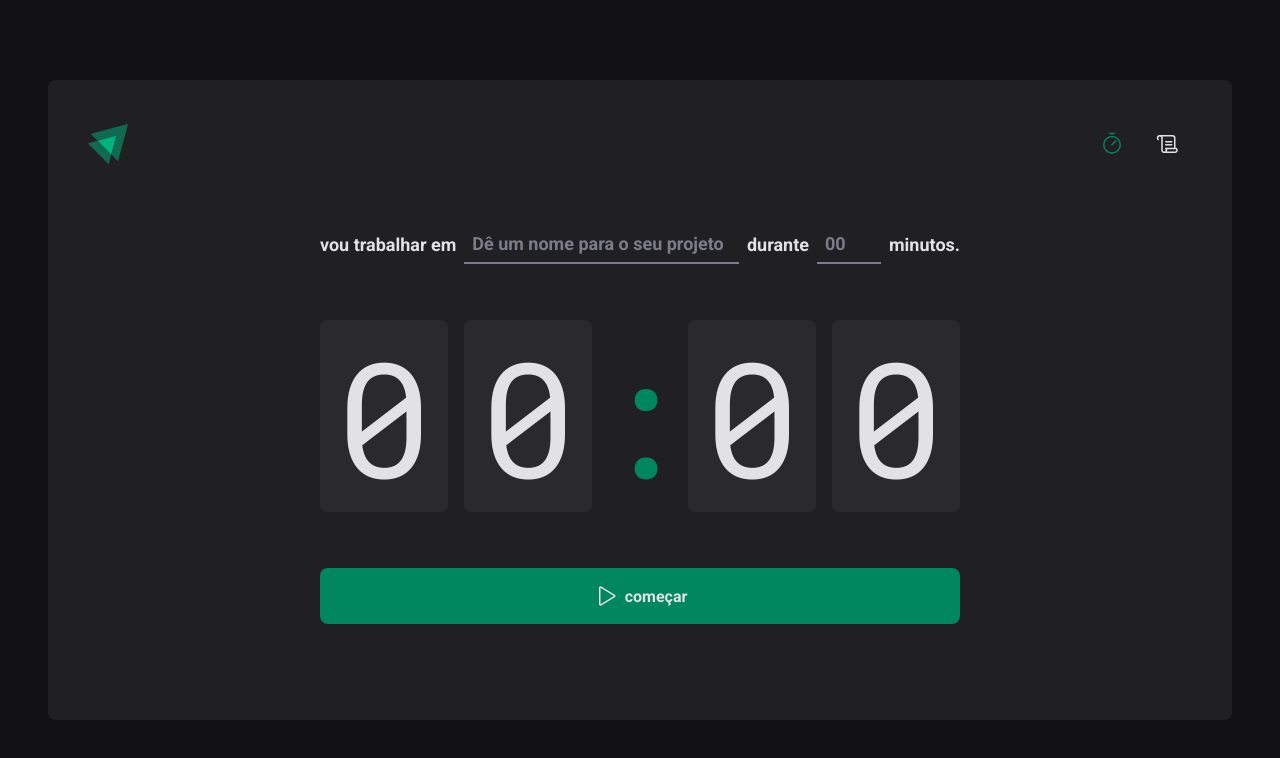
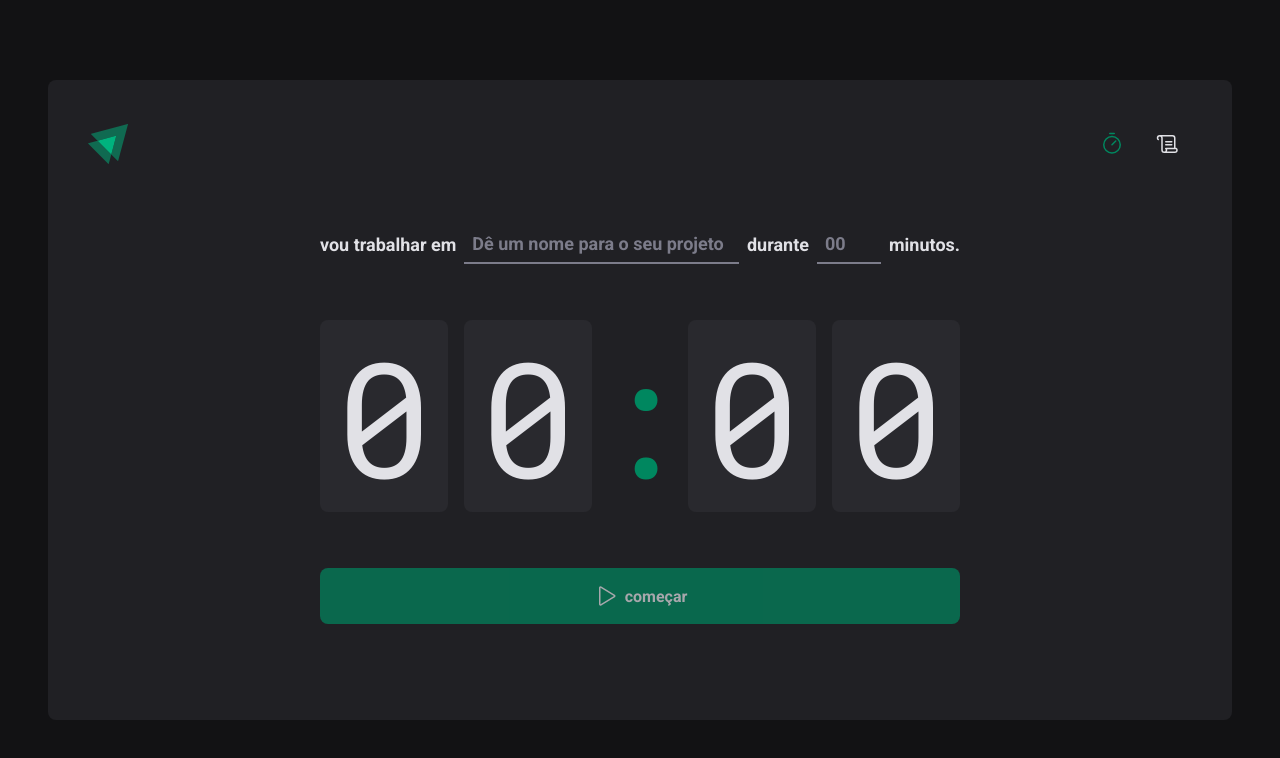
Before and after one commit to pfrancaneto/ignite-timer, a React (Vite) app: page / in a window 1280 px wide. Shown: the top 758 px of the page. Built offline with nearby package versions, Linux system fonts and the light colour scheme.

Commit message:
instalando e usando o react hook form

```diff
--- a/package.json
+++ b/package.json
@@ -13,6 +13,7 @@
     "@phosphor-icons/react": "^2.1.7",
     "react": "^19.0.0",
     "react-dom": "^19.0.0",
+    "react-hook-form": "^7.56.2",
     "react-router-dom": "^7.5.3",
     "styled-components": "^6.1.17"
   },
--- a/src/pages/Home/index.tsx
+++ b/src/pages/Home/index.tsx
@@ -1,4 +1,6 @@
 import { Play } from '@phosphor-icons/react';
+import { useForm } from 'react-hook-form';
+
 import {
   CountDownContaier,
   FormContainer,
@@ -10,19 +12,29 @@
 } from './styles';
 
 export function Home() {
+  const { register, handleSubmit, watch } = useForm();
+
+  function handleCreateNewCicle(event: any) {
+    console.log(event);
+  }
+
+  const task = watch('task');
+  const isSubmitingDisable = !task;
+
   return (
     <HomeContainer>
-      <form action="">
+      <form onSubmit={handleSubmit(handleCreateNewCicle)}>
         <FormContainer>
           <label htmlFor="task">vou trabalhar em</label>
           <TaskInput
+            {...register('task')}
             type="text"
             id="task"
             placeholder="Dê um nome para o seu projeto"
-            list='list-suggestions'
+            list="list-suggestions"
           />
 
-          <datalist id='list-suggestions'>
+          <datalist id="list-suggestions">
             <option value="Projeto 1" />
             <option value="Projeto 2" />
             <option value="Projeto 3" />
@@ -36,6 +48,7 @@
             step={5}
             min={5}
             max={60}
+            {...register('minutesAmount', { valueAsNumber: true })}
           />
 
           <span>minutos.</span>
@@ -49,7 +62,7 @@
           <span>0</span>
         </CountDownContaier>
 
-        <StartCountDownButton type="submit">
+        <StartCountDownButton disabled={isSubmitingDisable} type="submit">
           <Play size={24} />
           começar
         </StartCountDownButton>
```
Also changed, not shown: 1 other file (tests, documents, lock files or other folders).
